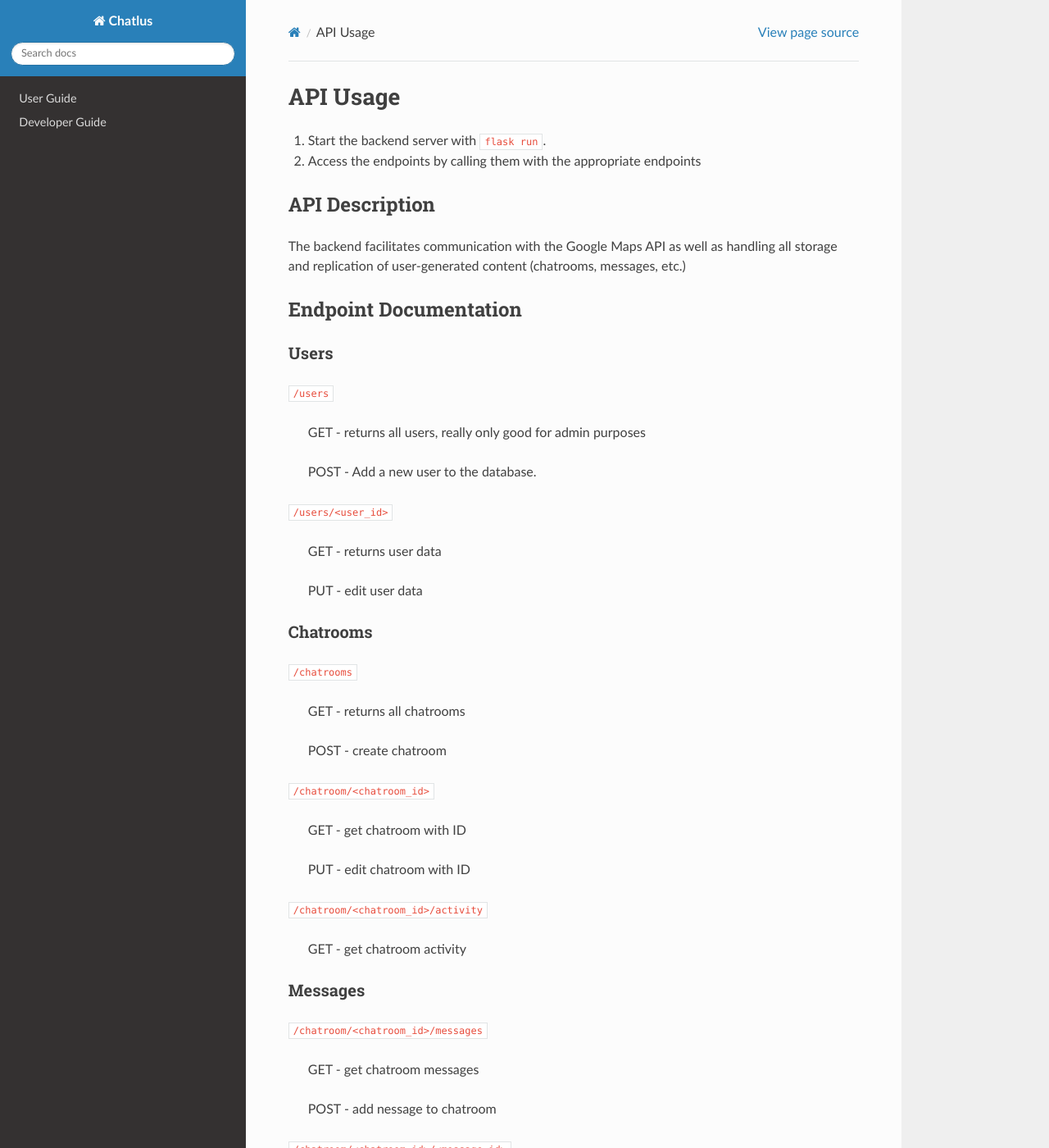
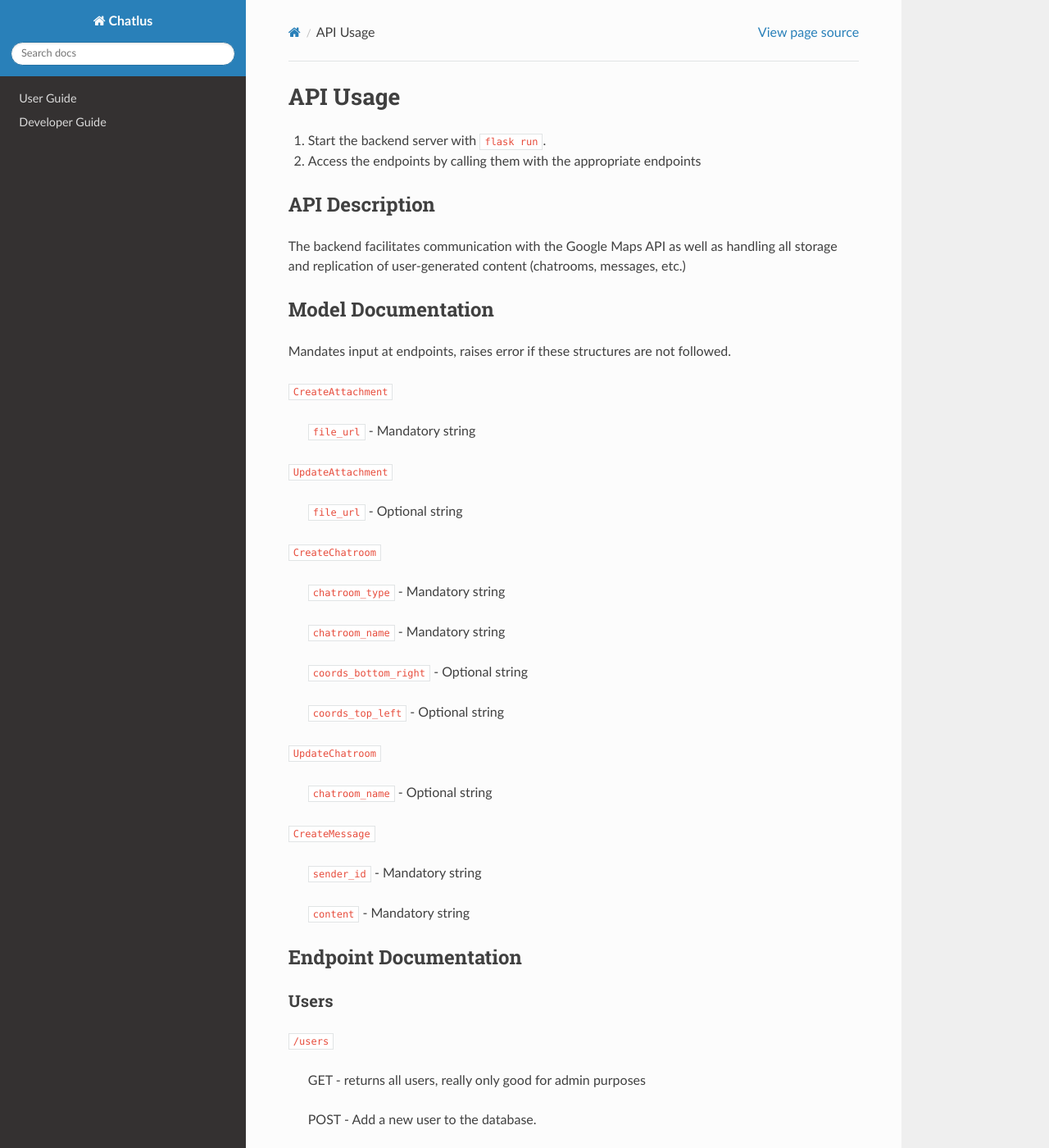
Before and after one commit to Chatlus/chatlus-docs, a Sphinx documentation site: the page built from docs/source/api.rst, in a window 1280 px wide and 1400 px high. Shown: the whole window at 82% size. Built offline with Sphinx 7.4.7 and the Read the Docs theme 3.1.0, drawn with Linux system fonts in a browser that asks for light colours; some of the changed text lies outside the part shown.

```diff
--- a/docs/source/api.rst
+++ b/docs/source/api.rst
@@ -9,6 +9,41 @@ API Description
 ===============
 
 The backend facilitates communication with the Google Maps API as well as handling all storage and replication of user-generated content (chatrooms, messages, etc.)
+
+
+Model Documentation
+======================
+
+
+Mandates input at endpoints, raises error if these structures are not followed.
+
+``CreateAttachment``
+
+  ``file_url`` - Mandatory string
+
+``UpdateAttachment``
+
+  ``file_url`` - Optional string
+
+``CreateChatroom``
+
+  ``chatroom_type`` - Mandatory string
+
+  ``chatroom_name`` - Mandatory string
+
+  ``coords_bottom_right`` - Optional string
+
+  ``coords_top_left`` - Optional string
+
+``UpdateChatroom``
+
+  ``chatroom_name`` - Optional string
+
+``CreateMessage``
+
+  ``sender_id`` - Mandatory string
+
+  ``content`` - Mandatory string
 
 Endpoint Documentation
 ======================
@@ -129,11 +164,22 @@ Relationships
 
   POST - user rejects the DM request.
 
-``/user/<user_id>/blocks``
+Blocks
+------
 
-  GET - returns user blocks
+``/blocks/<user_id>``
+
+  GET - Returns user blocks
 
   POST - blocks new user
+
+``blocks/<user_id>/<blocked_id>``
+
+  DELETE - Unblocks user
+
+``/is_blocked/<user_id>/<target_id>
+
+  GET - Check if target is blocked by user
 
 Map
 ---
```
